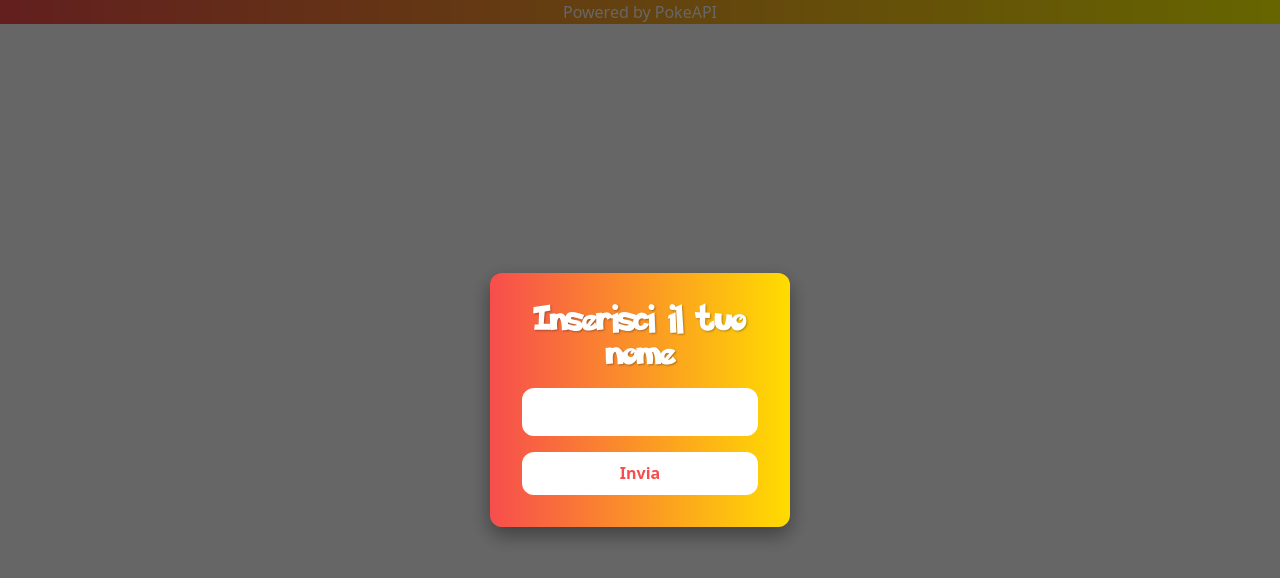
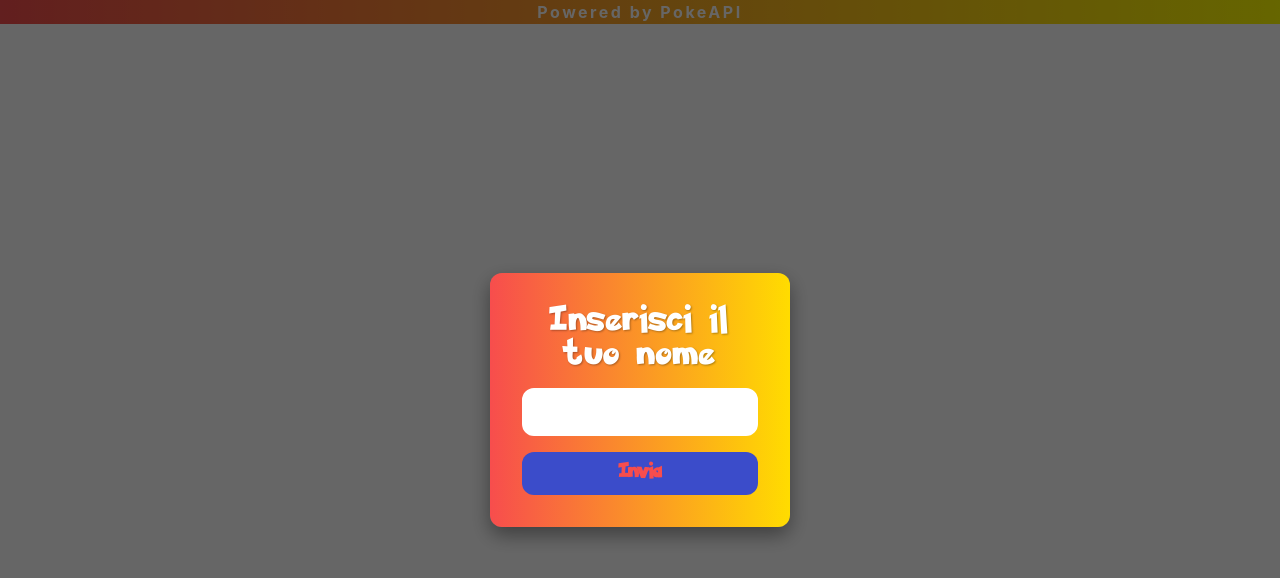
Before and after one commit to SJAcademy-Tests/Progetto-Finale-Pokemon-Finder-Angular, an Angular app: page / in a window 1280 px wide. Shown: the top 578 px of the page. Built offline with nearby package versions, Linux system fonts and the light colour scheme.

Commit message:
update font

```diff
--- a/src/app/footer/footer.scss
+++ b/src/app/footer/footer.scss
@@ -1,11 +1,9 @@
 footer {
   background: linear-gradient(to right, rgb(247, 77, 77) 0%, yellow);
   height: 1.5rem;
-/*   position: fixed;
-  bottom: 0;
-  left: 0; */
   width: 100%;
-
+  font-family: -apple-system, BlinkMacSystemFont, 'Segoe UI', Roboto, Helvetica, Arial, sans-serif;
+  font-weight: bold;
   display: flex;
   justify-content: center;
   align-items: center;
@@ -15,4 +13,5 @@ footer {
   p {
     margin: 0;
   }
+
 }
--- a/src/app/high-score/high-score.html
+++ b/src/app/high-score/high-score.html
@@ -9,7 +9,6 @@
         <span class="player-name">{{ p.name }}</span>
         <span class="player-time">{{ p.played_at | date : 'medium' }}</span>
         <span class="player-score">{{ p.score }} Pokémon</span>
-        <!-- alternative: 'short', 'long', or custom format e.g. date:'dd/MM/yyyy HH:mm' -->
       </div>
     </div>
     }}@else{<span>Gioca Test'i mì</span> }
--- a/src/app/nav-bar/nav-bar.scss
+++ b/src/app/nav-bar/nav-bar.scss
@@ -6,7 +6,10 @@
   font-weight: bold;
   transition: all 0.3s ease;
   gap: 24px;
-  font-size: 32px;
+  font-size: 24px;
+  font-family: 'Pokemon Solid', Arial, sans-serif; /* se vuoi font stile Pokémon */
+  letter-spacing: 2.5px;
+  height: 3rem;
 
   a {
     text-decoration: none;
@@ -14,7 +17,7 @@
 
     &:hover,
     &.active {
-      color: rgb(117, 28, 28);
+      color: #3B4CCA;
     }
   }
 }
--- a/src/app/new-player-modal/new-player-modal.scss
+++ b/src/app/new-player-modal/new-player-modal.scss
@@ -4,69 +4,71 @@
   display: flex;
   justify-content: center;
   align-items: center;
-  background: rgba(0,0,0,0.6); /* sfondo semi-trasparente */
+  background: rgba(0, 0, 0, 0.6); /* sfondo semi-trasparente */
   z-index: 2000;
-}
-
-.name-modal .modal-content {
+  .modal-content {
     background: linear-gradient(to right, #f74d4d, #ffdc00);
     padding: 2rem;
     border-radius: 12px;
-  box-shadow: 0 8px 20px rgba(0,0,0,0.4);
+    box-shadow: 0 8px 20px rgba(0, 0, 0, 0.4);
     text-align: center;
     width: 300px;
     animation: fadeIn 0.3s ease-out;
   }
-
-.name-modal h3 {
+  h3 {
     color: #fff;
     margin-bottom: 1rem;
-  text-shadow: 1px 1px 2px rgba(0,0,0,0.3);
+    text-shadow: 1px 1px 2px rgba(0, 0, 0, 0.3);
     font-family: 'Pokemon Solid', Arial, sans-serif;
+    letter-spacing: 2.5px;
   }
-
-.name-modal form {
+  form {
     display: flex;
     flex-direction: column;
     gap: 1rem;
   }
-
-.name-modal input[type="text"] {
+  input[type='text'] {
     padding: 0.6rem 0.8rem;
     border-radius: 12px;
     border: 2px solid #fff;
     font-size: 1rem;
     outline: none;
     transition: border-color 0.3s ease, box-shadow 0.3s ease;
+    font-family: -apple-system, BlinkMacSystemFont, "Segoe UI",
+             Roboto, Helvetica, Arial, sans-serif;
   }
-
-.name-modal input[type="text"]::placeholder {
-  color: #fff;
-  font-weight: bold;
-}
-
-.name-modal input[type="text"]:focus {
-  border-color: #ffdc00;
-  box-shadow: 0 0 10px rgba(247,77,77,0.6);
-}
-
-.name-modal button {
+  button {
     padding: 0.6rem 1rem;
     border-radius: 12px;
     border: none;
-  background: #fff;
+    background: #3B4CCA;
     color: #f74d4d;
     font-weight: bold;
     cursor: pointer;
     transition: transform 0.2s ease, box-shadow 0.2s ease;
   }
+  button:hover {
+    transform: scale(1.05);
+    box-shadow: 0 4px 12px rgba(0, 0, 0, 0.3);
+  }
+  input[type='text']:focus {
+    border-color: #ffdc00;
+    box-shadow: 0 0 10px rgba(247, 77, 77, 0.6);
+  }
+  input[type='text']::placeholder {
+    color: #fff;
+    font-weight: bold;
+  }
 
-.name-modal button:hover {
-  transform: scale(1.05);
-  box-shadow: 0 4px 12px rgba(0,0,0,0.3);
 }
 
 @keyframes fadeIn {
-  from { opacity: 0; transform: translateY(-20px); }
-  to { opacity: 1; transform: translateY(0); }
+  from {
+    opacity: 0;
+    transform: translateY(-20px);
   }
+  to {
+    opacity: 1;
+    transform: translateY(0);
+  }
+}
--- a/src/app/user-interface/counter/counter.scss
+++ b/src/app/user-interface/counter/counter.scss
@@ -1,14 +1,13 @@
 .pokemon-counter-card {
-  width: 18rem; /* larghezza fissa */
-  background: linear-gradient(to right, #f74d4d, #ffdc00); /* rosso → giallo */
-  color: #3B4CCA; /* testo bianco */
+  width: 18rem;
+  background: linear-gradient(to right, #f74d4d, #ffdc00);
+  color: #3B4CCA;
   border-radius: 12px;
   padding: 1rem;
   box-shadow: 0 6px 15px rgba(0, 0, 0, 0.4);
   margin-bottom: 1rem;
   text-align: center;
-  font-family: 'Pokemon Solid', Arial, sans-serif; /* se vuoi font stile Pokémon */
-  border: 2px solid #fff; /* bordo bianco per effetto cartone */
+  border: 2px solid #fff;
   transition: transform 0.2s ease, box-shadow 0.2s ease;
 }
 
--- a/src/app/user-interface/pokemon-details/pokemon-details.scss
+++ b/src/app/user-interface/pokemon-details/pokemon-details.scss
@@ -2,11 +2,15 @@
   margin-top: 24px;
   margin-bottom: 64px;
   h2 {
-    font-family: 'Pokemon Solid', Arial, sans-serif;
     color: #3b4cca;
   }
   .pokemon-img {
     width: 96px;
     align-self: center;
   }
+  p{
+    font-family: -apple-system, BlinkMacSystemFont, "Segoe UI",
+             Roboto, Helvetica, Arial, sans-serif;
+    font-weight: bold;
+  }
 }
--- a/src/app/user-interface/timer/timer.scss
+++ b/src/app/user-interface/timer/timer.scss
@@ -1,5 +1,5 @@
 .pokemon-counter-card {
-  width: 18rem; /* larghezza fissa */
+  width: 20rem; /* larghezza fissa */
   background: linear-gradient(to right, #f74d4d, #ffdc00); /* rosso → giallo */
   color: #3B4CCA; /* testo bianco */
   border-radius: 12px;
@@ -7,7 +7,6 @@
   box-shadow: 0 6px 15px rgba(0, 0, 0, 0.4);
   margin-bottom: 1rem;
   text-align: center;
-  font-family: 'Pokemon Solid', Arial, sans-serif; /* se vuoi font stile Pokémon */
   border: 2px solid #fff; /* bordo bianco per effetto cartone */
   transition: transform 0.2s ease, box-shadow 0.2s ease;
 }
--- a/src/app/user-interface/user-interface.scss
+++ b/src/app/user-interface/user-interface.scss
@@ -18,7 +18,7 @@
     }
     .counter{
       position: relative;
-      right: 200px
+      right: 270px
     }
     .timer{
       position: relative;
--- a/src/styles.scss
+++ b/src/styles.scss
@@ -5,6 +5,7 @@
     font-weight: normal;
     font-style: normal;
     font-display: swap;
+
 }
 
 
@@ -13,3 +14,19 @@
 a{
     text-decoration: none;
 }
+
+/* App global font + fallback chain. Use the CSS variable in components if needed. */
+:root {
+    --app-font: 'Pokemon Solid', 'Segoe UI', Roboto, 'Helvetica Neue', Arial, sans-serif;
+}
+
+html, body {
+    height: 100%;
+    font-family: var(--app-font);
+    letter-spacing: 2.5px;
+}
+
+/* Utility: a class you can apply when you need to override/back to system font */
+.use-system-font {
+    font-family: system-ui, -apple-system, 'Segoe UI', Roboto, 'Helvetica Neue', Arial, sans-serif !important;
+}
```
Lines whose indentation alone changed are shown as unchanged.
